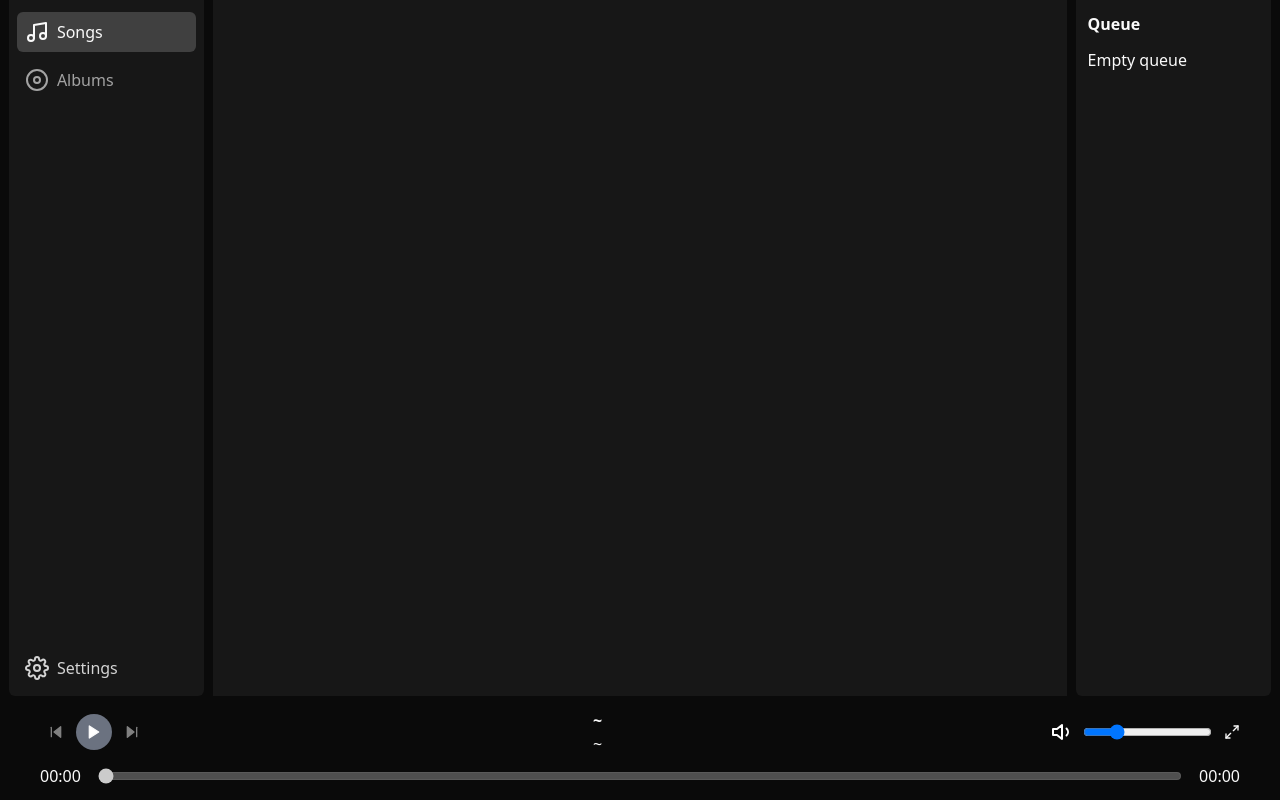
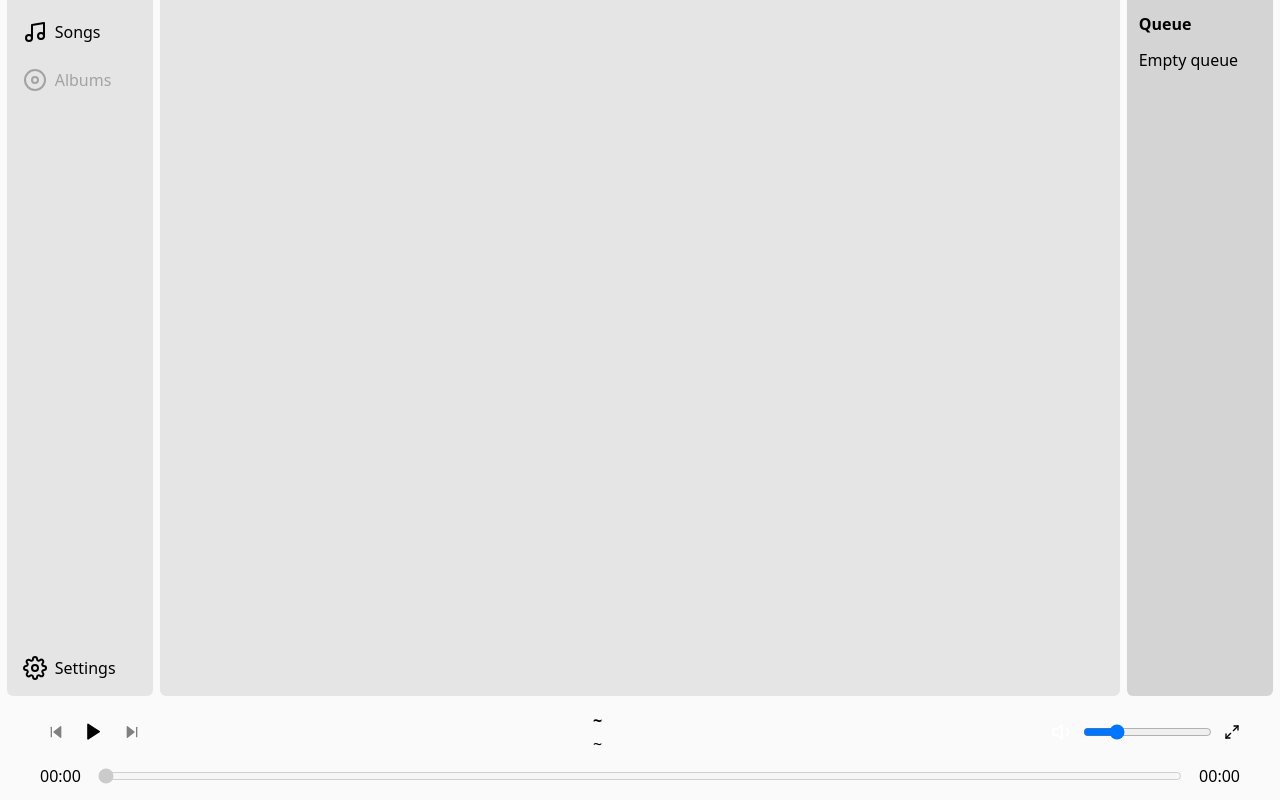
Before and after one commit to callum-jones19/coralia, a React (Vite) app: page /home/album/1 in a window 1280 px wide. Built offline with nearby package versions, Linux system fonts and the light colour scheme.

Commit message:
Refactor UI into light mode

```diff
--- /dev/null
+++ b/src/components/LibraryBody.tsx
@@ -0,0 +1,11 @@
+import { Outlet } from "react-router";
+
+export default function LibraryBody() {
+  return (
+    <>
+      <div className="bg-neutral-200 basis-full rounded-b-md">
+        <Outlet />
+      </div>
+    </>
+  );
+}
--- a/src/components/MenuBar.tsx
+++ b/src/components/MenuBar.tsx
@@ -44,18 +44,18 @@ export default function MenuBar() {
 
   return (
     <>
-      <div className="bg-neutral-950 basis-2/12 h-full">
-        <div className="w-11/12 overflow-auto h-full flex flex-col justify-between gap-4 items-center p-2 pt-3 bg-neutral-900 rounded-b-md m-auto">
+      <div className="basis-2/12 h-full">
+        <div className="w-11/12 overflow-auto h-full flex flex-col justify-between gap-4 items-center p-2 pt-3 rounded-b-md m-auto bg-neutral-200">
           <div className="w-full flex flex-col gap-2 items-start">
             <button
-              className={`flex flex-row items-center justify-start gap-2 w-full rounded-md p-2 hover:bg-neutral-700 ${activeSection !== 'Songs' ? 'text-neutral-400' : 'bg-neutral-700'}`}
+              className={`flex flex-row items-center justify-start gap-2 w-full rounded-md p-2 hover:bg-neutral-200 ${activeSection !== 'Songs' ? 'text-neutral-400' : 'bg-neutral-200'}`}
               onClick={() => handleClickSongs()}
             >
               <Music />
               <p>Songs</p>
               </button>
             <button
-              className={`flex flex-row items-center justify-start gap-2 w-full rounded-md p-2 hover:bg-neutral-700  ${activeSection !== 'Albums' ? 'text-neutral-400' : 'bg-neutral-700'}`}
+              className={`flex flex-row items-center justify-start gap-2 w-full rounded-md p-2 hover:bg-neutral-200  ${activeSection !== 'Albums' ? 'text-neutral-400' : 'bg-neutral-200'}`}
               onClick={() => handleClickAlbums()}
             >
               <Disc />
@@ -63,7 +63,7 @@ export default function MenuBar() {
               </button>
           </div>
           <button
-              className="flex flex-row items-center justify-start gap-2 w-full rounded-md p-2 hover:bg-neutral-700 text-neutral-300"
+              className="flex flex-row items-center justify-start gap-2 w-full rounded-md p-2 hover:bg-neutral-200"
               onClick={() => handleClickSettings()}
           >
             <Settings />
--- a/src/components/MusicFooter.tsx
+++ b/src/components/MusicFooter.tsx
@@ -50,7 +50,7 @@ export default function MusicFooter() {
   }, []);
 
   return (
-    <div className="bg-neutral-950 basis-16 pt-3 pb-3 pr-10 pl-10">
+    <div className="basis-16 pt-3 pb-3 pr-10 pl-10">
       <div className="flex flex-col justify-center h-full gap-2">
         <div className="flex flex-row justify-between">
           <PlayButtons />
--- a/src/components/PlayButtons.tsx
+++ b/src/components/PlayButtons.tsx
@@ -48,7 +48,7 @@ export default function PlayButtons() {
           <SkipBack fill="gray" color="gray" size="1em" />
         </button>
         <button
-          className="flex rounded-full flex-row justify-center items-center w-9 h-9 disabled:bg-gray-500 hover:bg-neutral-700"
+          className="flex rounded-full flex-row justify-center items-center w-9 h-9 disabled:bg-transparent hover:bg-neutral-400"
           disabled={queueLen === 0}
           onClick={() => {
             if (isPaused) {
@@ -58,8 +58,8 @@ export default function PlayButtons() {
             }
           }}
         >
-          {isPaused && <Play fill="white" size="1em" />}
-          {!isPaused && <Pause size="1em" fill="white" />}
+          {isPaused && <Play fill="black" size="1.2em" />}
+          {!isPaused && <Pause size="1.2em" fill="black" />}
         </button>
         <button
           className="flex rounded-full flex-row justify-center items-center w-8 h-8"
@@ -67,8 +67,8 @@ export default function PlayButtons() {
           onClick={() => skipOneSong()}
         >
           <SkipForward
-            fill={`${queueLen === 0 ? "gray" : "white"}`}
-            color={`${queueLen === 0 ? "gray" : "white"}`}
+            fill={`${queueLen === 0 ? "gray" : "black"}`}
+            color={`${queueLen === 0 ? "gray" : "black"}`}
             size="1em"
           />
         </button>
--- a/src/components/QueueBar.tsx
+++ b/src/components/QueueBar.tsx
@@ -31,8 +31,8 @@ export default function QueueBar() {
     : undefined;
 
   return (
-    <div className="basis-2/12 h-full overflow-auto bg-neutral-950">
-      <div className="bg-neutral-900 h-full w-11/12 m-auto rounded-b-md p-3">
+    <div className="basis-2/12 h-full overflow-auto">
+      <div className="h-full w-11/12 m-auto rounded-b-md p-3 bg-neutral-300">
         <div className="flex flex-col gap-3 justify-between h-full">
           <h2 className="font-bold">Queue</h2>
           <li className="flex flex-col gap-3 flex-grow overflow-auto">
--- a/src/components/SongListHeader.tsx
+++ b/src/components/SongListHeader.tsx
@@ -1,6 +1,6 @@
 export default function SongListHeader() {
   return (
-    <div className="font-bold flex flex-row justify-between text-start gap-4 pt-2 pb-2 bg-neutral-900 border-b-2 border-neutral-200 border-solid">
+    <div className="font-bold flex flex-row justify-between text-start gap-4 pt-2 pb-2 border-b-2 border-neutral-200 border-solid">
       <p className="basis-1/5">Track #</p>
       <p className="basis-1/5">Title</p>
       <p className="basis-1/5">Album</p>
--- a/src/components/SongListItem.tsx
+++ b/src/components/SongListItem.tsx
@@ -12,7 +12,7 @@ export interface SongListItemProps {
 }
 
 export default function SongListItem(
-  { song, colored, currentlyPlayingId, showImage }: SongListItemProps,
+  { song, currentlyPlayingId, showImage }: SongListItemProps,
 ) {
   const [isHovering, setIsHovering] = useState<boolean>(false);
   const imgUrl = convertFileSrc(song.artwork ? song.artwork.thumbArt : "");
@@ -23,12 +23,10 @@ export default function SongListItem(
     <div
       className={`h-full rounded-md  ${
         isPlaying
-          ? "bg-green-800"
+          ? "bg-green-400"
           : isHovering
-          ? "bg-neutral-700"
-          : colored
-          ? "bg-neutral-900"
-          : "bg-neutral-900"
+          ? "bg-neutral-400"
+          : ''
       } flex flex-row items-center gap-4`}
       onMouseEnter={() => setIsHovering(true)}
       onMouseLeave={() => setIsHovering(false)}
@@ -58,7 +56,7 @@ export default function SongListItem(
               className="rounded-full text-center"
               onClick={() => clearAndPlayBackend(song)}
             >
-              <Play color="white" />
+              <Play />
             </button>
           )}
       </div>
--- a/src/index.css
+++ b/src/index.css
@@ -10,5 +10,5 @@ html, body {
 
 #root {
   height: 100%;
-  scrollbar-color: rgb(255, 255, 255) #bbda5500;
+  scrollbar-color: rgb(57, 57, 57) #bbda5500;
 }
--- a/src/screens/LibraryPage.tsx
+++ b/src/screens/LibraryPage.tsx
@@ -1,14 +1,14 @@
-import { Outlet } from "react-router";
 import MenuBar from "../components/MenuBar";
 import MusicFooter from "../components/MusicFooter";
 import QueueBar from "../components/QueueBar";
+import LibraryBody from "../components/LibraryBody";
 
 export default function LibraryPage() {
   return (
-    <div className="h-full flex flex-col bg-neutral-900 text-neutral-50">
+    <div className="h-full flex flex-col bg-neutral-50 text-black">
       <div className="flex flex-row flex-grow h-1 flex-shrink">
         <MenuBar />
-        <Outlet />
+        <LibraryBody />
         <QueueBar />
       </div>
       <MusicFooter />
```
